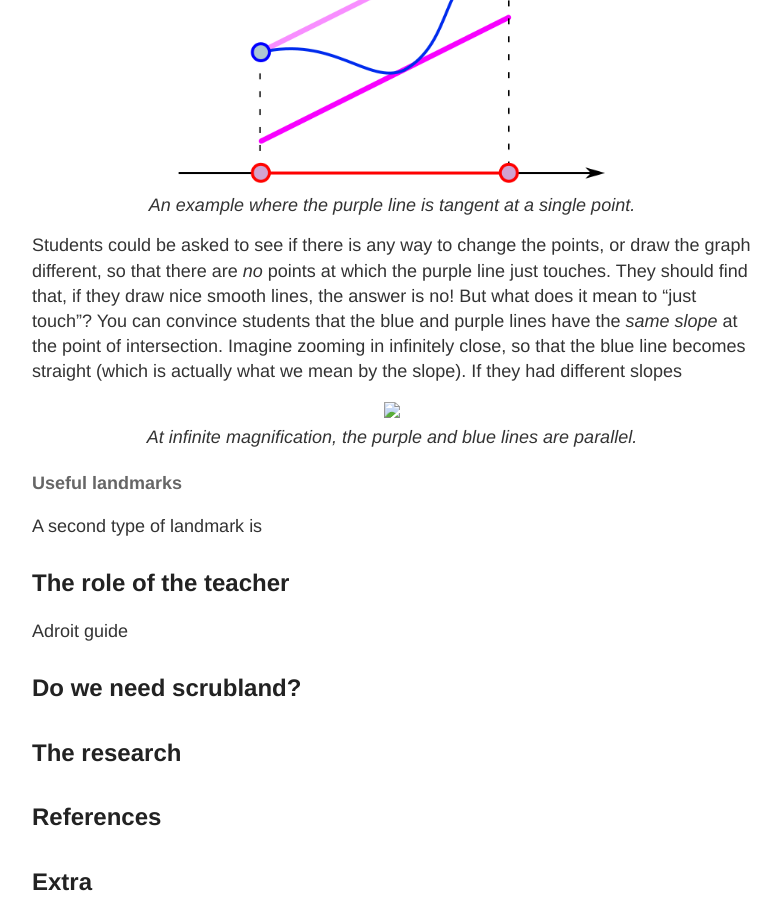
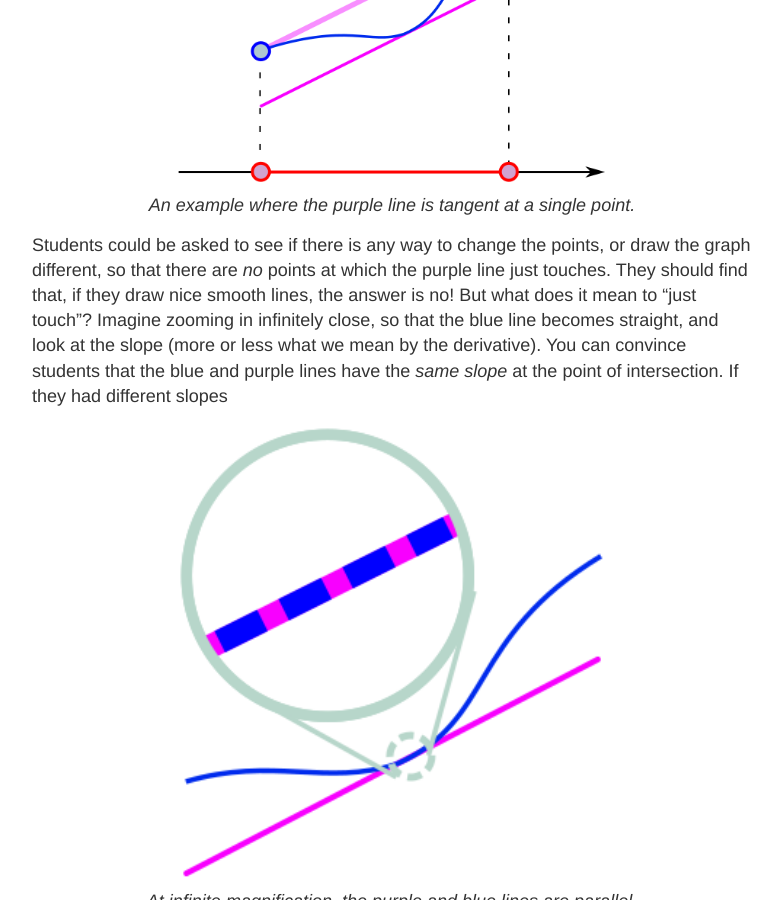
Before and after one commit to hapax/hapax.github.io, a Jekyll site: the page built from assets/teaching.md, in a window 1280 px wide and 900 px high, scrolled down 5061 px. Shown: the whole window, without its empty margins (248-1029 px from the left). Built offline with Jekyll 4.4.1, drawn with Linux system fonts in a browser that asks for light colours; our own code applies the rules of GitHub Pages for plain Markdown files; formulas are drawn with MathJax 3; a script that is not in the unit is left out.

Commit message:
Add mvt pics

```diff
--- a/assets/teaching.md
+++ b/assets/teaching.md
@@ -230,10 +230,11 @@ which the purple line just touches.
 They should find that, if they draw nice smooth lines, the answer is
 no!
 But what does it mean to "just touch"?
+Imagine zooming in infinitely close, so that the blue line becomes
+straight, and look at the slope (more or less what we mean by the
+derivative).
 You can convince students that the blue and purple lines
 have the *same slope* at the point of intersection.
-Imagine zooming in infinitely close, so that the blue line becomes
-straight (which is actually what we mean by the slope).
 If they had different slopes
 
 <figure>
```
Also changed, not shown: images/posts/mvt3.png, images/posts/mvt4.png, images/posts/mvt5.png (added).
